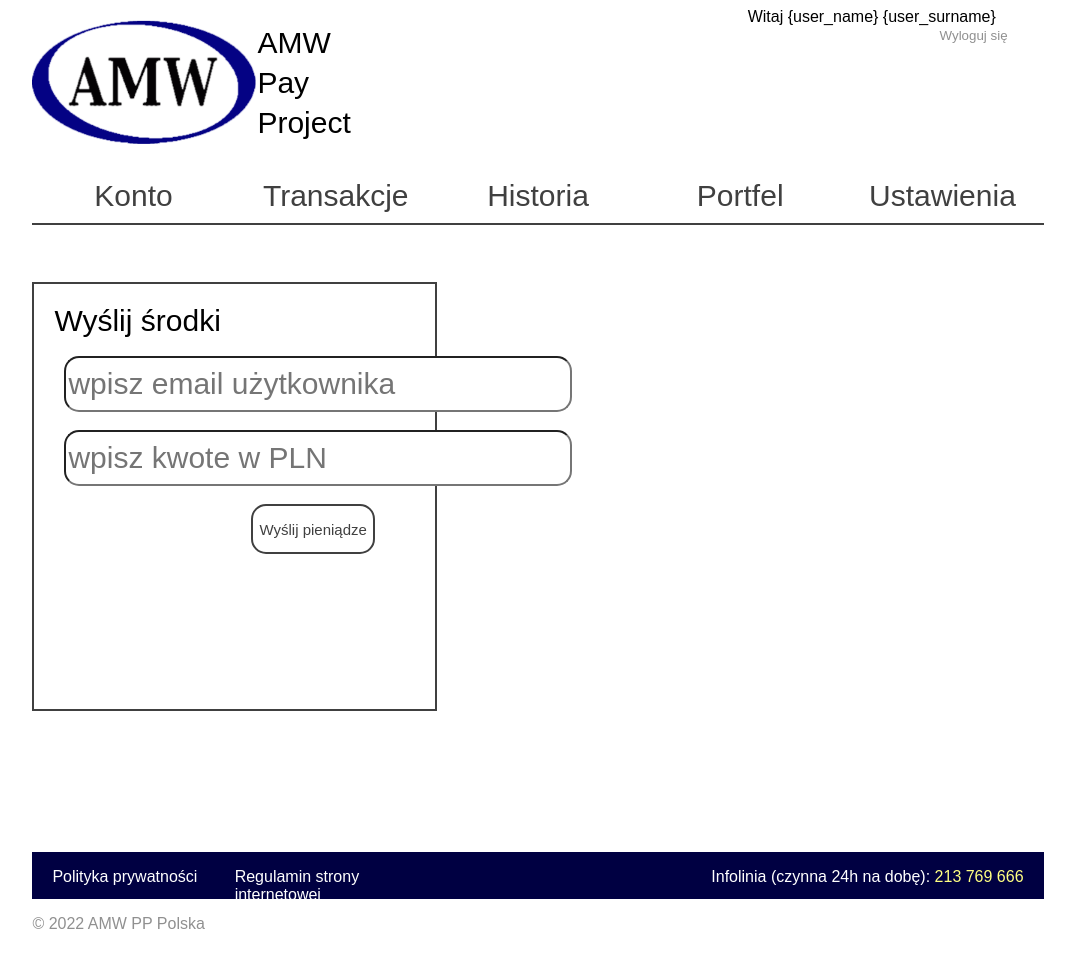
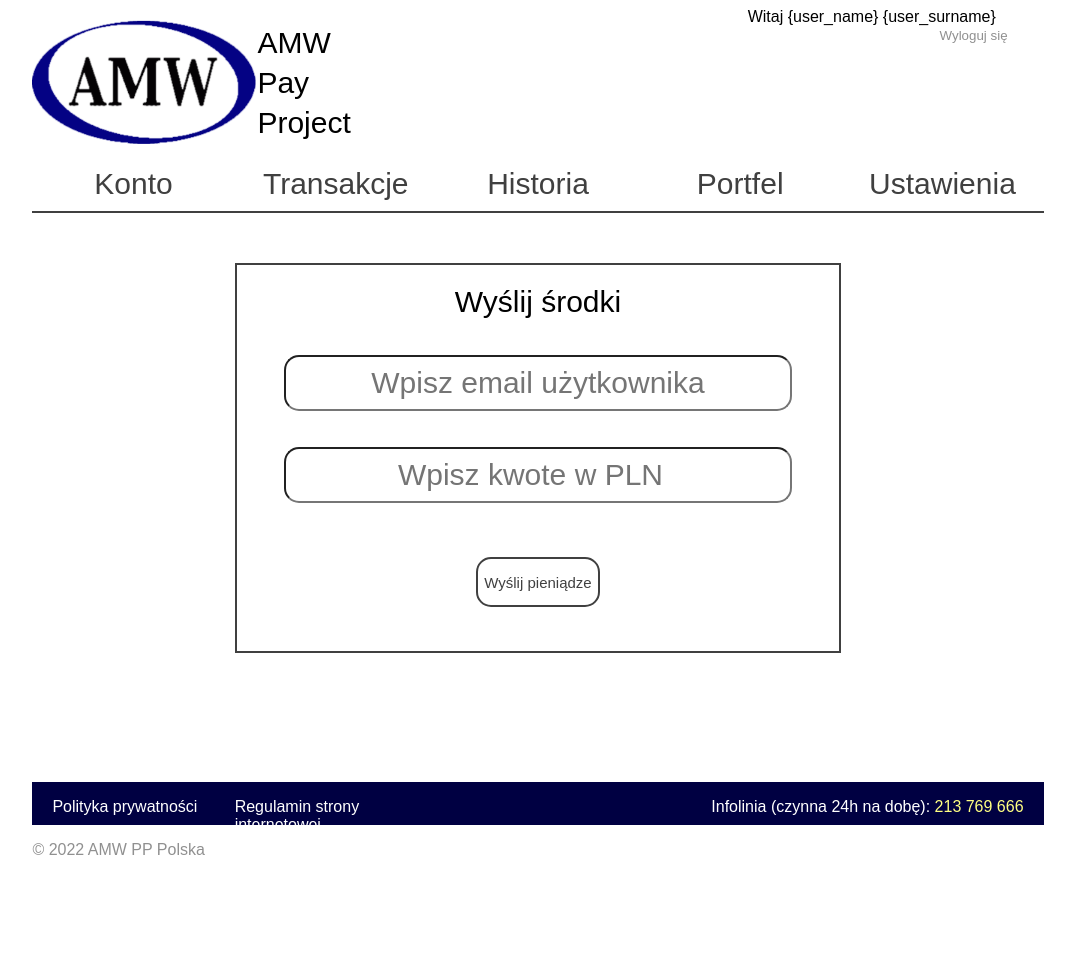
Before and after one commit to AMW-Pay-Project/Pay_Project, a PHP site: page /view/sending_money.html in a window 1280 px wide. Shown: the whole page, without its empty margins (102-1177 px from the left). After the commit the page ends 855 px from the top, so only its background shows below. Run offline with PHP 8.4, Linux system fonts and the light colour scheme.

Commit message:
PP-6 wysyłanie pieniędzy 2

```diff
--- a/view/css/style_sending_money.css
+++ b/view/css/style_sending_money.css
@@ -10,8 +10,8 @@
     grid-template-areas:
       "marginesL logo logo logo login login marginesP"
       "marginesL konto transakcje historia portfel ustawienia marginesP"
-      "marginesL wysylanie wysylanie przerwa przerwa przerwa marginesP"
-      "marginesL wysylanie wysylanie przerwa przerwa przerwa marginesP"
+      "marginesL przerwa wysylanie wysylanie wysylanie przerwa2 marginesP"
+      "marginesL przerwa wysylanie wysylanie wysylanie przerwa2 marginesP"
       "marginesL info1 info1 info2 info2 info3 marginesP"
       "marginesL stopka1 stopka2 stopka3 stopka4 stopka4 marginesP"
       "marginesL stopkaD stopkaD stopkaD stopkaD stopkaD marginesP";
@@ -143,12 +143,16 @@
     padding-left: 20px;
     padding-right: 20px;
     padding-top: 20px;
-    padding-bottom: 250px;
+    padding-bottom: 100px;
     border: 2px solid #404040;
 }
 #napis
 {
     font-size: 30px;
+    text-align: center;
+    display: block;
+    margin:0 auto;
+
 }
 input
 {
@@ -156,7 +160,9 @@
     width: 500px;
     font-size: 30px;
     border-radius: 15px;
-    margin-left: 10px;
+    display: block;
+    margin:0 auto;
+    text-align: center;
 }
 #wyslij
 {
@@ -166,8 +172,8 @@
     border: #404040 solid 2px;
     font-size: 15px;
     border-radius: 15px;
-    float: right;
-    margin-right: 40px;
+    display: block;
+    margin: 0 auto;
 }
 #wyslij:hover
 {
@@ -178,3 +184,7 @@
 {
     grid-area: przerwa;
 }
+.przerwa2
+{
+    grid-area: przerwa2;
+}
--- a/view/sending_money.html
+++ b/view/sending_money.html
@@ -2,14 +2,14 @@
 <html>
     <head>
         <meta charset="utf-8">
-        <link rel="stylesheet" href="./view/css/style_sending_money.css">
+        <link rel="stylesheet" href="/view/css/style_sending_money.css">
         <title>Wysyłanie pieniędzy</title>
     </head>
     <body>
         <div class="container">
             <div class="logo">
                 <a href="index.php" style="text-decoration:none; color:black;">
-                    <img src="./view/images/logo.png" style="float:left;" height="150px">
+                    <img src="/view/images/logo.png" style="float:left;" height="150px">
                     <p class="napisLogo">AMW</p>
                     <p class="napisLogo">Pay</p>
                     <p class="napisLogo">Project</p>
@@ -37,10 +37,10 @@
                 <a id="napis">Wyślij środki</a>
                 <br><br>
                 <form>
-                    <input type="text" id="email" placeholder="wpisz email użytkownika"></input>
+                    <input type="text" id="email" placeholder="Wpisz email użytkownika"></input>
                     <br><br>
-                    <input type="number" id="kwota" placeholder="wpisz kwote w PLN"></input>
-                    <br><br>
+                    <input type="number" id="kwota" placeholder="Wpisz kwote w PLN"></input>
+                    <br><br><br>
                     <button id="wyslij">Wyślij pieniądze</button>
                 </form>
             </div>
```
